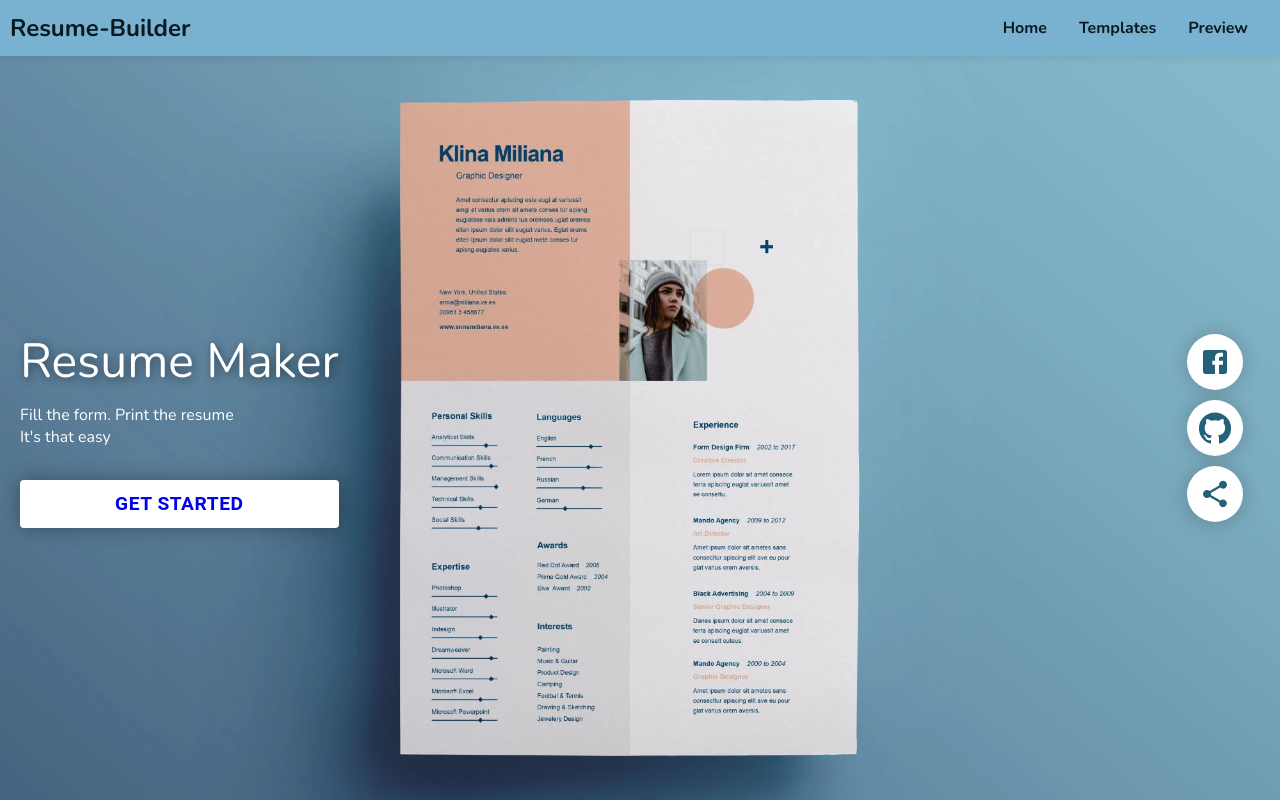
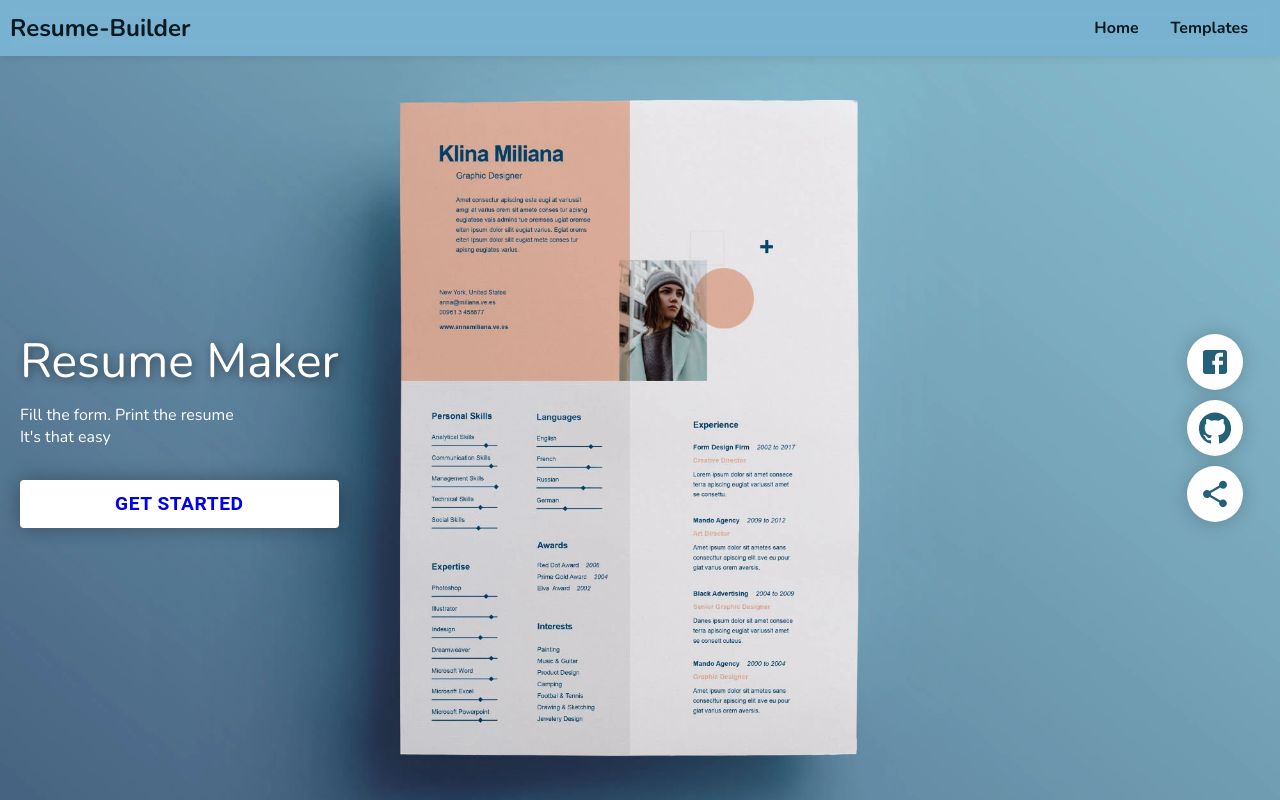
Before and after one commit to SBhattacharya45/resume-builder, a React (Create React App) app: page / in a window 1280 px wide. Built offline with nearby package versions, Linux system fonts and the light colour scheme.

Commit message:
removed preview from navbar

```diff
--- a/src/components/NavBar/MainNavigation/MainHeader/NavLinks/NavLinks.js
+++ b/src/components/NavBar/MainNavigation/MainHeader/NavLinks/NavLinks.js
@@ -14,9 +14,6 @@ const NavLinks = (props) => {
       <li className="nav-item">
         <NavLink to="/templates">Templates</NavLink>
       </li>
-      <li className="nav-item">
-        <NavLink to="/preview">Preview</NavLink>
-      </li>
     </ul>
   );
 };
```
